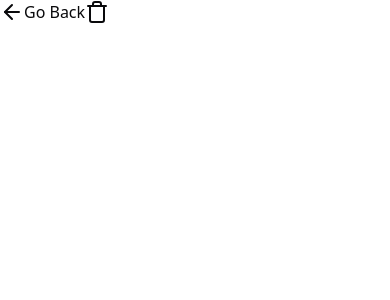
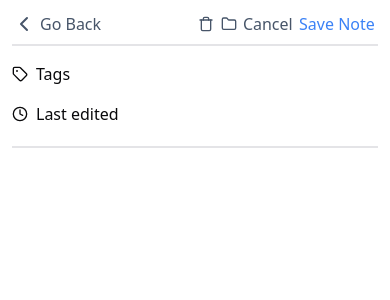
Before and after one commit to loiccape/note-react, a React (Vite) app: page /note in a window 390 px wide. Shown: the top 300 px of the page. Built offline with nearby package versions, Linux system fonts and the light colour scheme.

Commit message:
datail note page done

```diff
--- a/src/pages/NoteDetailPage.tsx
+++ b/src/pages/NoteDetailPage.tsx
@@ -1,20 +1,46 @@
 import { useNote } from "@/hooks/NoteContext";
-import { ArrowLeft, Trash } from "lucide-react";
+import { ChevronLeft, Clock, Folder, Tag, Trash } from "lucide-react";
 export default function NoteDetailPage() {
   const selectedNote = useNote(); // Importer le hook personnalisé
 
+  const formattedDate = selectedNote.selectedNote?.date.toLocaleDateString("en-US", {
+    day: "2-digit",
+    month: "short",
+    year: "numeric",
+  });
   return (
-    <section>
-      <div className="flex">
-        <ArrowLeft/>
-        <p>Go Back</p>
-        <Trash/>
+    <section className="m-3">
+      <div className="flex lg:hidden  pb-2 justify-between text-slate-600  border-b-2">
+        <div className="flex">
+
+          <ChevronLeft className="mr-1" />
+          <p>Go Back</p>
+        </div>
+        <div className="flex w-1/2 justify-around">
+
+          <Trash className="w-4" />
+          <Folder className="w-4" />
+          <p className="">Cancel</p>
+          <p className="text-blue-500">Save Note</p>
+        </div>
       </div>
-        <p>{selectedNote.selectedNote?.id}</p>
-        <p>{selectedNote.selectedNote?.title}</p>
-        <p>{selectedNote.selectedNote?.content}</p>
-        <p>{selectedNote.selectedNote?.date.toLocaleDateString()}</p>
-        <p>{selectedNote.selectedNote?.badges.join(", ")}</p>
+      <h1 className="text-3xl font-bold mt-2">{selectedNote.selectedNote?.title}</h1>
+      <div className="mt-4 flex ">
+        <div className="flex w-1/3">
+          <Tag className="w-4 mr-2"/>
+          <p>Tags</p>
+        </div>
+      <p>{selectedNote.selectedNote?.badges.join(", ")}</p>
+      </div>
+      <div className="mt-4 flex border-b-2 pb-5">
+        <div className="flex w-1/3">
+          <Clock className="w-4 mr-2"/>
+          <p>Last edited</p>
+        </div>
+      <p>{formattedDate}</p>
+      </div>
+
+      <p className="mt-3">{selectedNote.selectedNote?.content}</p>
     </section>
   )
 }
```
